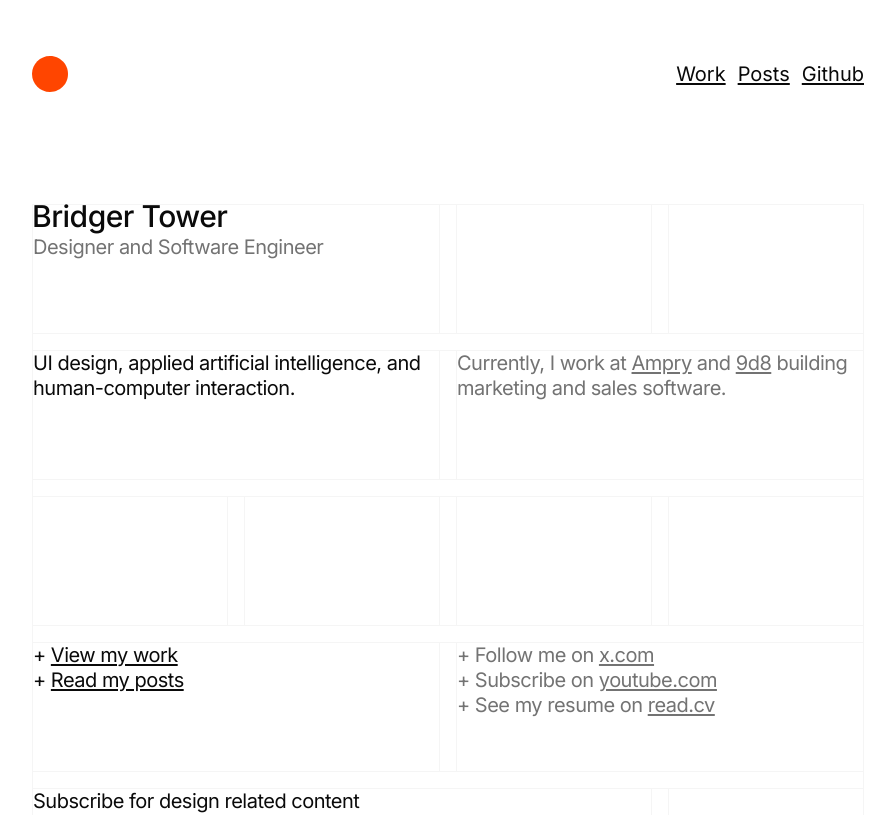
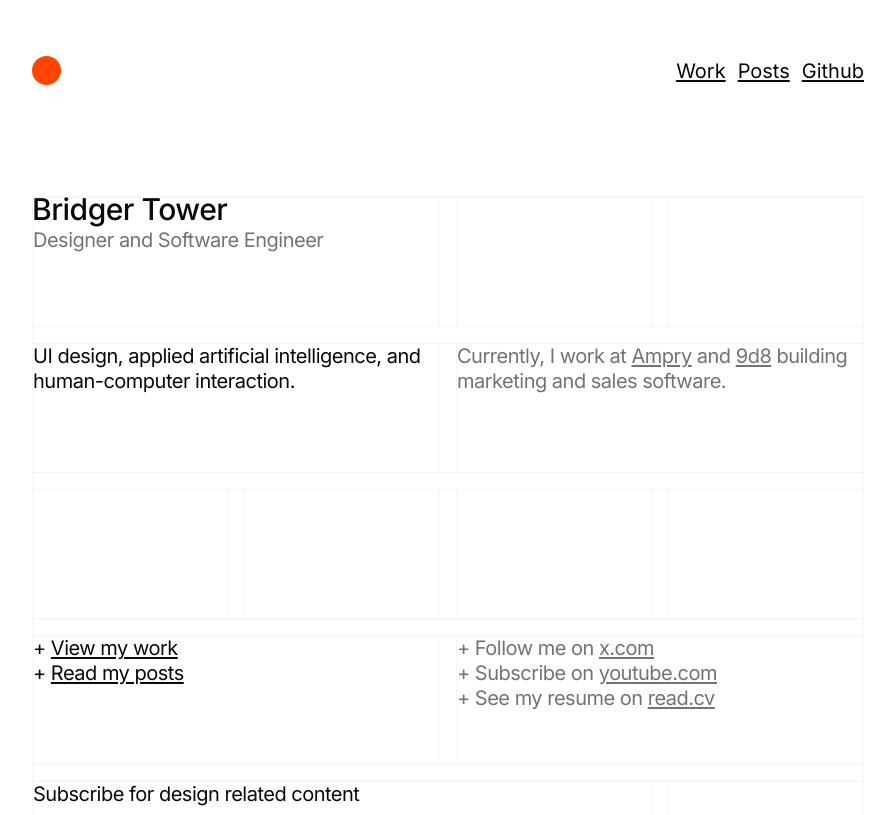
Before and after one commit to brijr/site, a Next.js app: page / in a window 1280 px wide. Shown: the top 815 px of the page, without its empty margins (192-1087 px from the left). Built offline with nearby package versions, Linux system fonts and the light colour scheme.

Commit message:
fix: layout shift

```diff
--- a/app/layout.tsx
+++ b/app/layout.tsx
@@ -74,7 +74,7 @@ const Header = () => {
           />
           <Image
             src={Circle}
-            width={36}
+            width={29.31}
             height={29.31}
             className="group-hover:hidden"
             alt="Bridger Logo"
```
